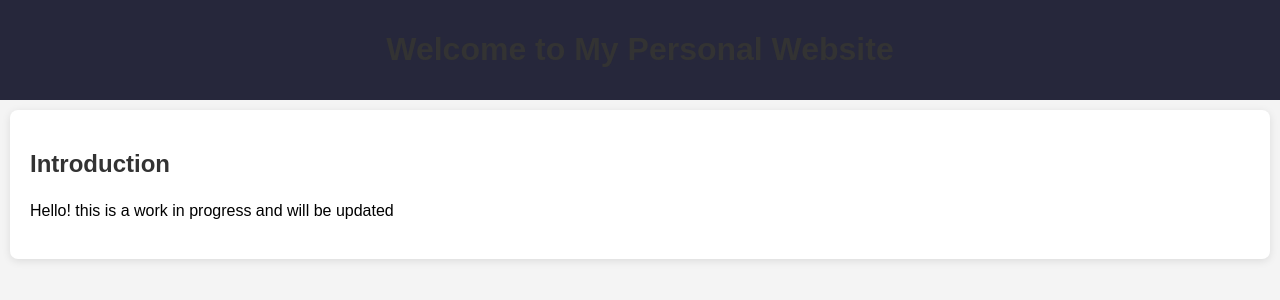
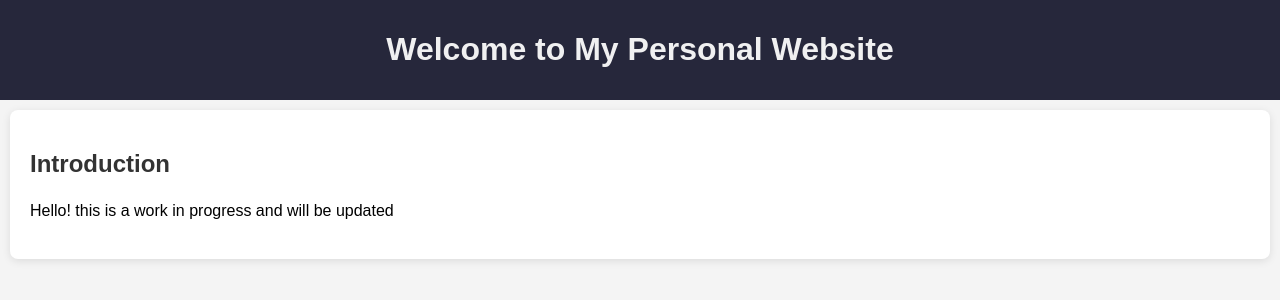
Before and after one commit to LindeqBrian/LindeqBrian.github.io, a plain HTML site: page index.html in a window 1280 px wide. Drawn offline with Linux system fonts and the light colour scheme.

Commit message:
Update index.html

```diff
--- a/index.html
+++ b/index.html
@@ -13,9 +13,11 @@
         }
         header {
             background-color: #26273b; /* Dark background */
-            color: #f0f0f1; /* New light text color for the header */
             padding: 10px 0;
             text-align: center;
+        }
+        header h1 {
+            color: #f0f0f1; /* Color for header h1 */
         }
         section {
             padding: 20px;
@@ -24,11 +26,11 @@
             border-radius: 8px;
             box-shadow: 0 2px 8px rgba(0,0,0,0.1);
         }
-        h1 {
-            color: #333;
+        section h1 {
+            color: #333; /* Different color for section h1 */
         }
         p {
-            color: black; /* Changed introduction text color to black */
+            color: black; /* Introduction text color set to black */
             line-height: 1.6;
         }
     </style>
```
